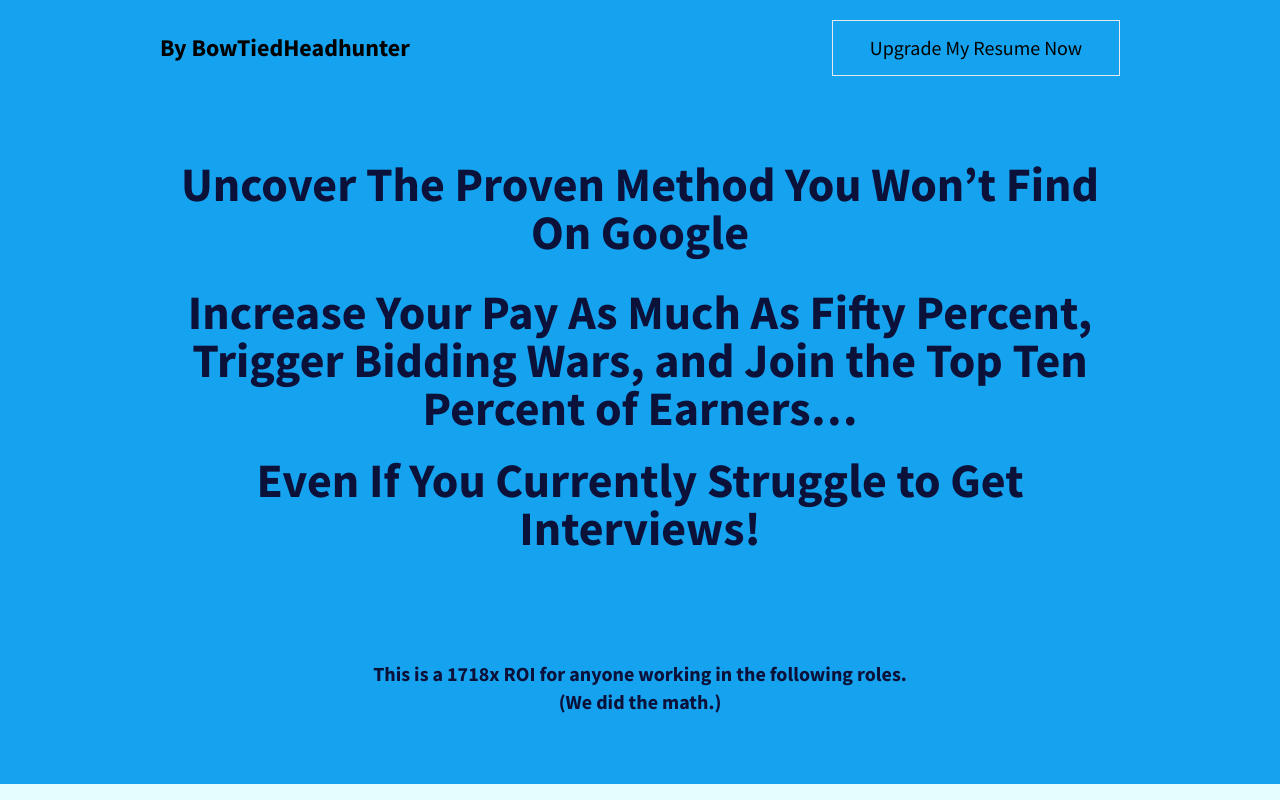
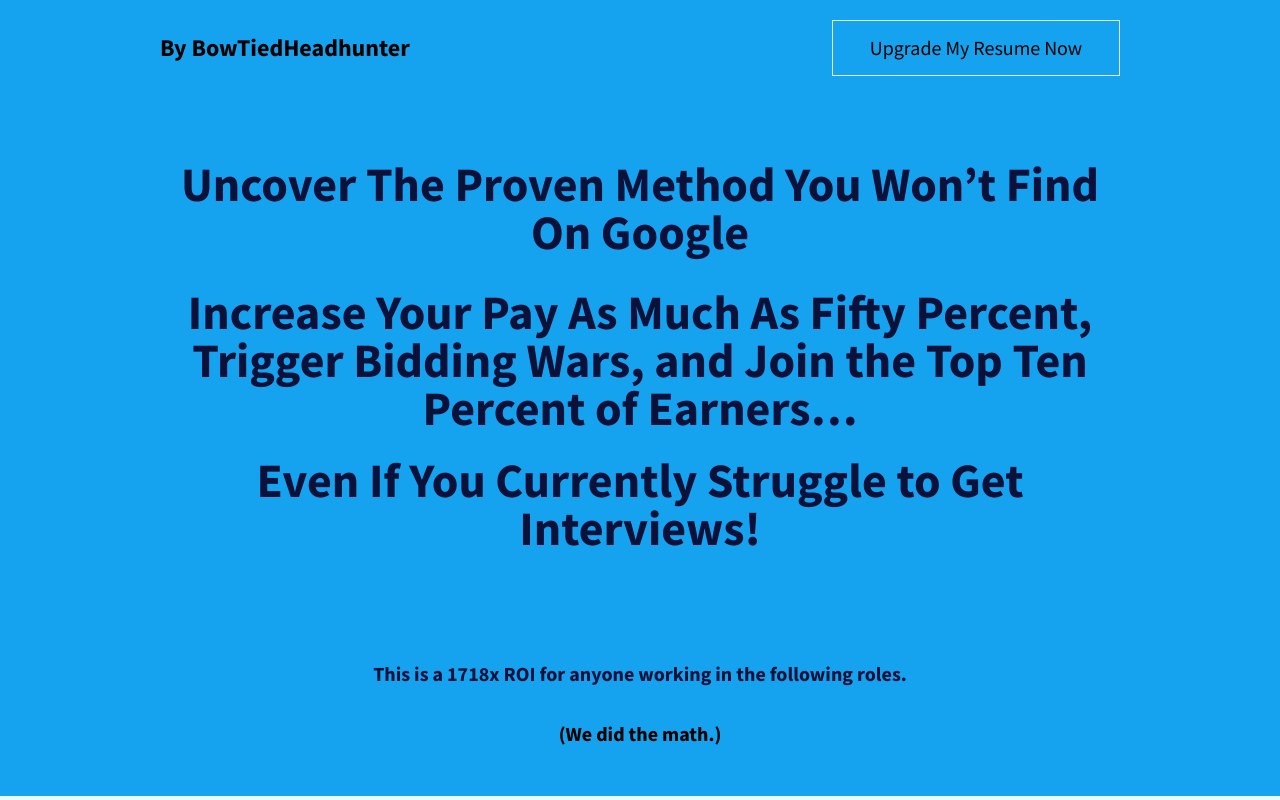
Before and after one commit to plutownium/hh-offer-letter, a SvelteKit app: page /upgrade in a window 1280 px wide. Shown: the top 800 px of the page. Built offline with nearby package versions, Linux system fonts and the light colour scheme.

Commit message:
put math quote on its own line

```diff
--- a/src/routes/upgrade/+page.svelte
+++ b/src/routes/upgrade/+page.svelte
@@ -36,11 +36,12 @@
     </div>
     <div class="h-2/5 pb-4">
       <div
-        class="h-full px-4 sm:px-12 lg:px-24 xl:px-40 py-8 flex justify-center items-center bg-sand"
+        class="h-full px-4 sm:px-12 lg:px-24 xl:px-40 py-8 flex justify-center flex-col items-center bg-sand"
       >
         <h2 class="font-bold text-center text-oxford text-xl">
-          This is a 1718x ROI for anyone working in the following roles.<br /> (We did the math.)
+          This is a 1718x ROI for anyone working in the following roles.
         </h2>
+        <p class="font-bold text-lg">(We did the math.)</p>
       </div>
     </div>
   </div>
```
